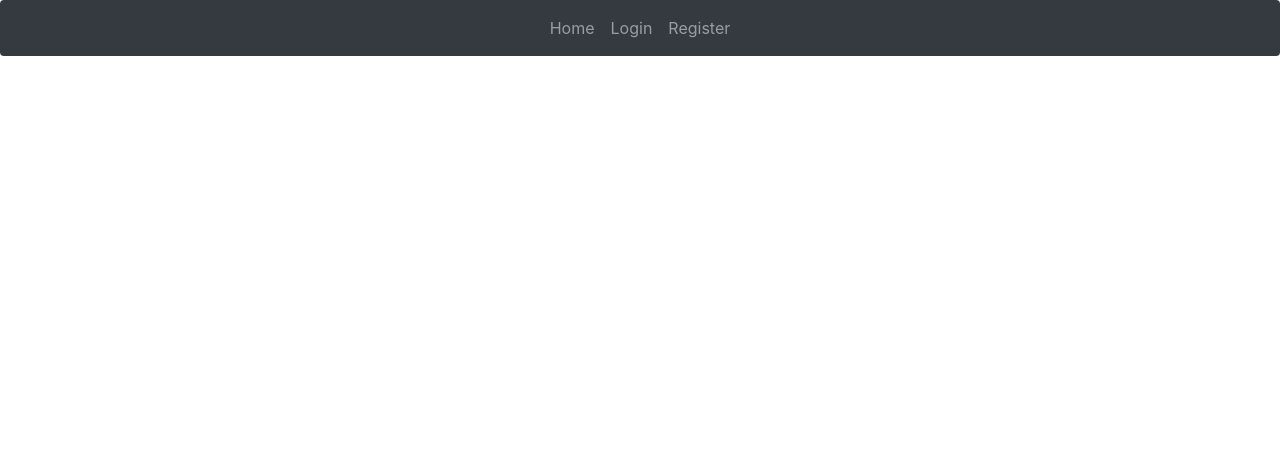
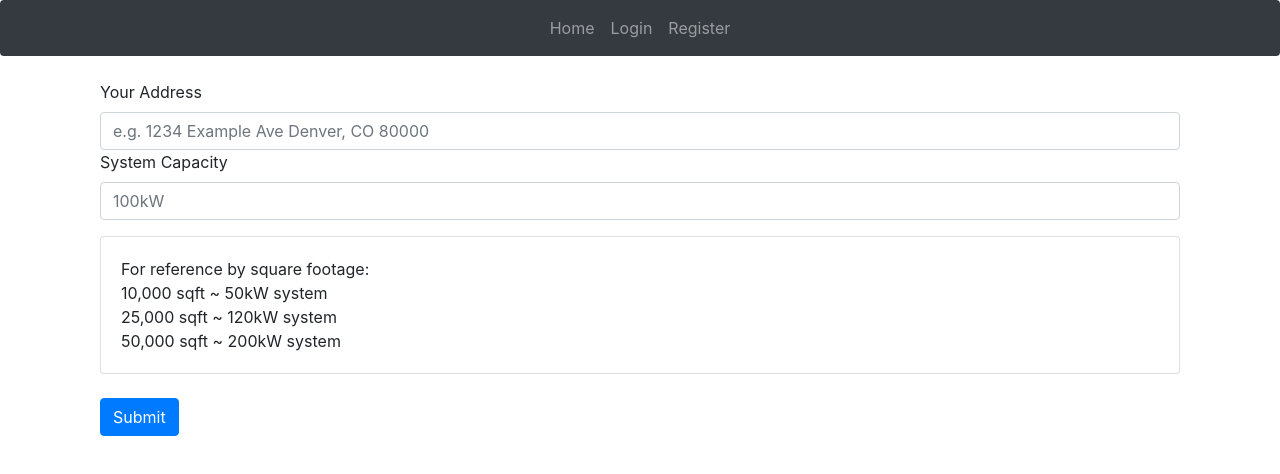
Before and after one commit to Fancystacks/sun-scraper, a React (Create React App) app in the folder client/: page /input in a window 1280 px wide. Shown: the top 474 px of the page. Built offline with nearby package versions, Linux system fonts and the light colour scheme.

Commit message:
new input page

```diff
--- a/client/src/App.js
+++ b/client/src/App.js
@@ -6,6 +6,7 @@ import Landing from './components/Landing';
 import Login from './components/Login';
 import Register from './components/Register';
 import Profile from './components/Profile';
+import Input from './components/Input';
 
 class App extends Component {
   render() {
@@ -18,6 +19,7 @@ class App extends Component {
             <Route exact path="/register" component={Register} />
             <Route exact path="/login" component={Login} />
             <Route exact path="/profile" component={Profile} />
+            <Route exact path="/input" component={Input} />
           </div>
         </div>
       </Router>
--- /dev/null
+++ b/client/src/components/Input.js
@@ -0,0 +1,37 @@
+import React, { Component } from "react";
+
+class Input extends Component {
+    render() {
+        return (
+            <div className="container">
+                <br></br>
+                <form>
+                    <div classname="form-group">
+                        <label for="exampleFormControlInput1">Your Address</label>
+                        <input type="text" className="form-control" id="exampleFormControlInput1" placeholder="e.g. 1234 Example Ave Denver, CO 80000"></input>
+                    </div>
+                    <div className="form-group">
+                        <label for="exampleFormControlInput1">System Capacity</label>
+                        <input type="text" className="form-control" id="exampleFormControlInput1" placeholder="100kW"></input>
+                    </div>
+                </form>
+                <div className="card">
+                    <div className="card-body">
+                        For reference by square footage:
+                        <br></br>
+                        10,000 sqft ~ 50kW system
+                        <br></br>
+                        25,000 sqft ~ 120kW system
+                        <br></br>
+                        50,000 sqft ~ 200kW system
+
+                    </div>
+                </div>
+                <br></br>
+                <button type="button" className="btn btn-primary">Submit</button>
+            </div>
+        )
+    }
+}
+
+export default Input;
```
